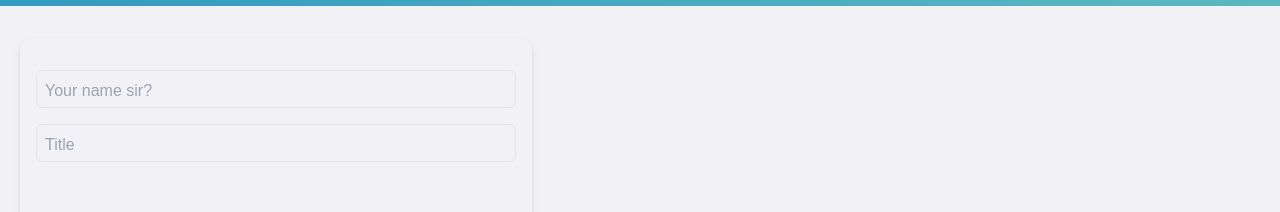
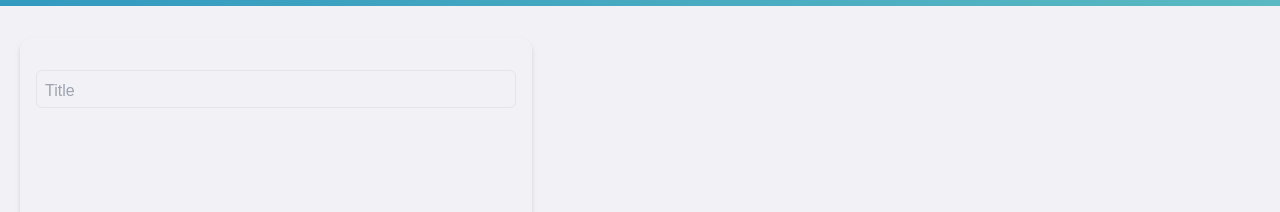
Before and after one commit to qarnayn-dev/qarnayn_portfolio, a Next.js app: page / in a window 1280 px wide. Shown: the part 3036-3248 px from the top of the page. Built offline with nearby package versions, Linux system fonts and the light colour scheme.

Commit message:
UP - textInput improvement -> performance

```diff
--- a/components/ContactSection.tsx
+++ b/components/ContactSection.tsx
@@ -1,3 +1,4 @@
+import { constants } from 'buffer';
 import { motion } from 'framer-motion';
 import React, { useEffect, useMemo, useState } from 'react'
 import { animated, useSpring } from 'react-spring';
@@ -12,29 +13,34 @@ export const ContactSection = () => {
 
 
 const ContactMeForm = () => {
+    const [title, setTitle] = useState("");
+
     return (
         <div className='w-full max-w-lg h-[80%] rounded-xl px-4 py-8 bg-themed-gray-base drop-shadow-md dark:bg-neutral-900 style-body'>
-            <TextInputField hintText='Your name sir?' title='Name'/>
-            <TextInputField title='Title'/>
-
+            {/* <TextInputField hintText='Your name sir?' title='Name'/> */}
+            <TextInputField title='Title' value={title} onChange={(input) => {
+                // console.log("from parent: ", input);
+                setTitle(input);
+            }} />
+            {/* <button className='bg-red-400 p-4' onClick={()=>console.log("get latest -> ",title)}>test</button> */}
         </div>
     )
 }
 
 interface iTextIputField{
     title: string,
+    value: string,
+    onChange: (input:string)=>void,
     hintText?: string,
-    labelId?:string,
+    labelId?: string,
 }
 
 const TextInputField = (props:iTextIputField) => {
-    const id: string = "fname";
-
     const [isFocus, setIsFocus] = useState(false);
-    const [inputText, setInputText] = useState("");
-
-    const shouldOnTop = useMemo(() => (!isFocus && inputText.length === 0), [isFocus, inputText.length]);
-
+    const shouldOnTop = useMemo(() => {
+        console.log(props.value);
+        return (!isFocus && props.value.length === 0)
+    }, [isFocus, props.value.length===0]);
 
     return (
         <div className='relative group mb-4'>
@@ -48,17 +54,16 @@ const TextInputField = (props:iTextIputField) => {
                 }}
                 className='bg-themed-gray-base text-themed-gray-t7 absolute top-0 left-0 px-1 group-focus-within:text-primary-base group-focus-within:font-medium'>{props.title}</motion.label>
             <input
-                id={id}
+                // id={id}
                 placeholder={isFocus?"": props.hintText?? props.title}
                 onFocus={()=>setIsFocus(true)}
                 onBlur={() => setIsFocus(false)}
+                value={props.value}
                 onChange={(e) => {
                     e.preventDefault();
-                    console.log("changed value -> ", e.currentTarget.value);;
-                    setInputText(e.currentTarget.value);
+                    props.onChange(e.currentTarget.value);
                 }}
                 className='w-full px-2 pt-2 pb-1 bg-transparent border-[1px] border-themed-gray-t2 rounded-md outline-none focus:outline-offset-0 focus:duration-500 ease-out-circ focus:outline-primary-t2 focus:border-transparent' />
-
         </div>
     )
  }
```
